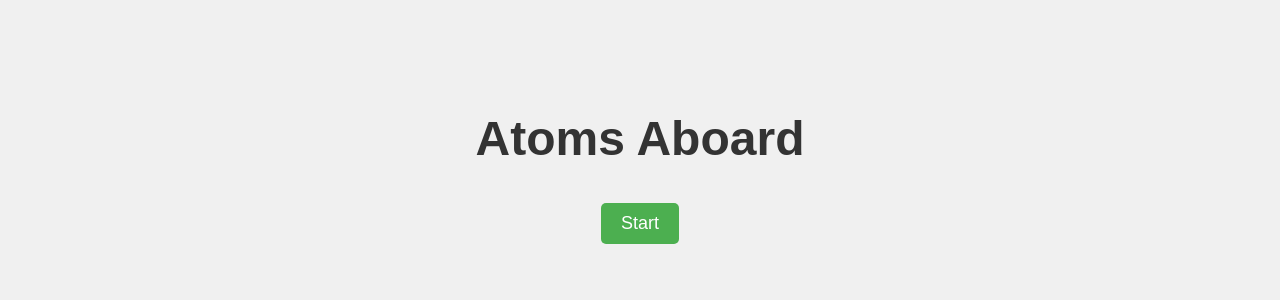
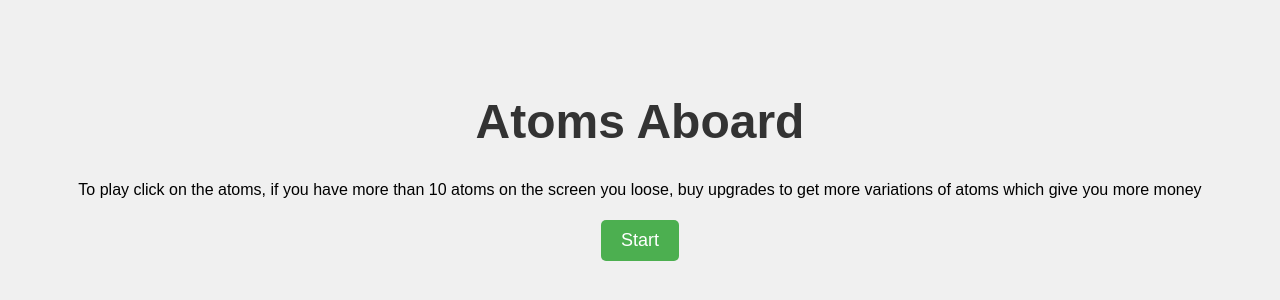
Before and after one commit to fishfromwish/games, a plain HTML site: page atomsaboard/index.html in a window 1280 px wide. Shown: the part 236-536 px from the top of the page. Drawn offline with Linux system fonts and the light colour scheme.

Commit message:
Update index.html

```diff
--- a/atomsaboard/index.html
+++ b/atomsaboard/index.html
@@ -52,6 +52,7 @@
 <body>
     <div id="startScreen">
         <h1>Atoms Aboard</h1>
+        <p>To play click on the atoms, if you have more than 10 atoms on the screen you loose, buy upgrades to get more variations of atoms which give you more money</p>
         <button id="startButton">Start</button>
     </div>
     <canvas id="gameCanvas" width="800" height="600"></canvas>
```
